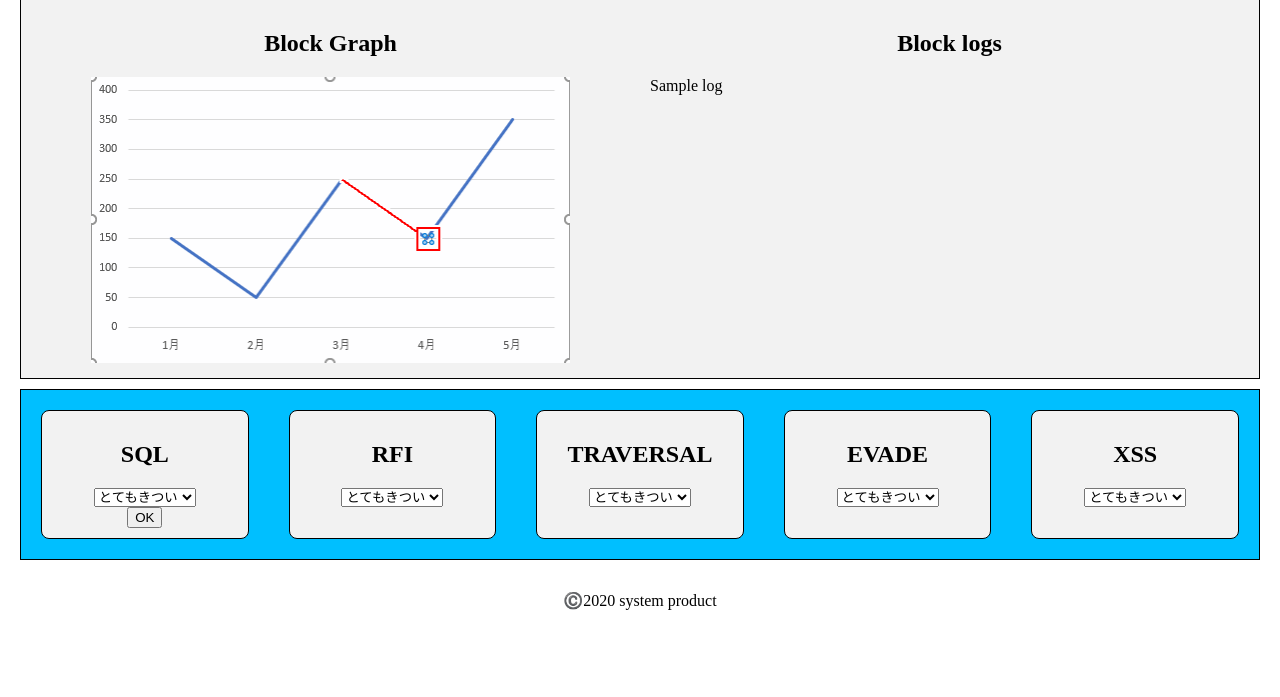
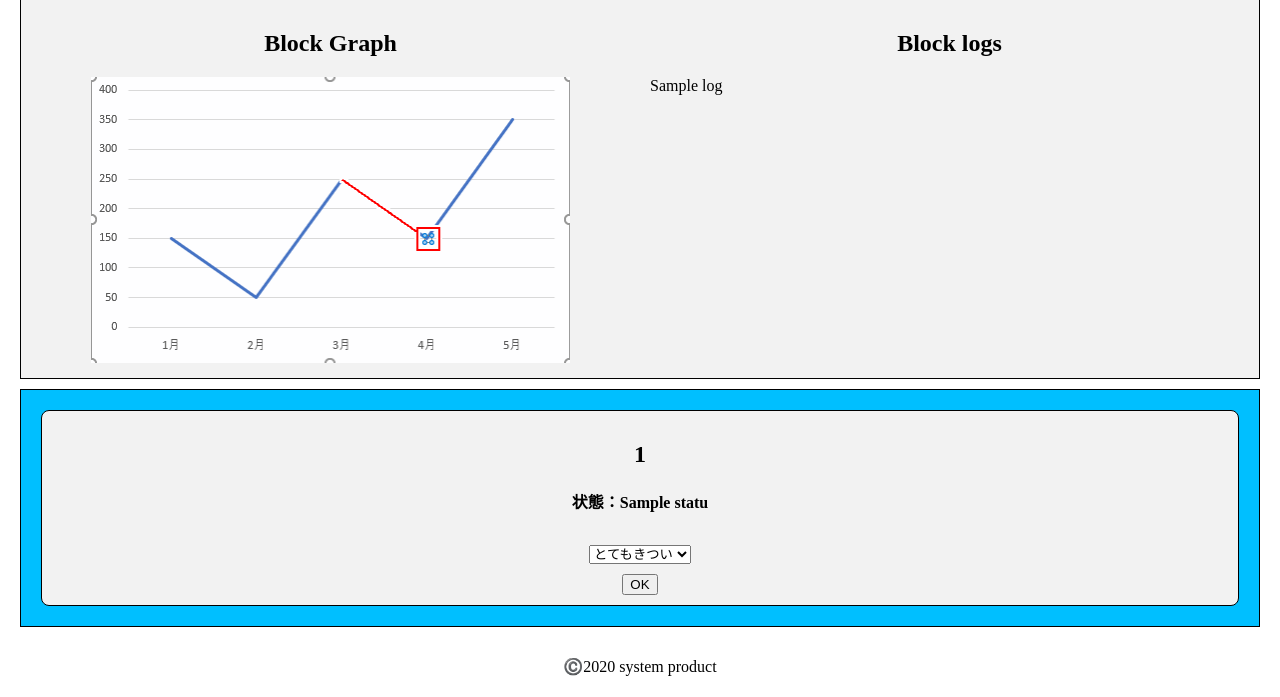
Before and after one commit to Yum-git/SystemProduction_App, a Flask app: template templates/index.html in a window 1280 px wide. Shown: the part 121-818 px from the top of the page. Before the commit the page ends 731 px from the top, so only its background shows below. Run offline with Flask 2, Linux system fonts and the light colour scheme; the template is opened without the code that fills it: most values are stand-ins (such as "Sample title", 1, 10 or a date in 2020); some web fonts are replaced.

Commit message:
fix mockup add

```diff
--- a/main.py
+++ b/main.py
@@ -6,7 +6,14 @@ app = Flask(__name__)
 @app.route("/")
 def index():
     logs = ['20201123 : saoshoahsoa', '20201123 : ahara is xss ']
-    return render_template("index.html", logs=logs)
+    status_all = [['SQL', 'カスタム'], ['RFI', 'とてもきつい'], ['TRAVERSAL', 'きつい'], ['EVADE', 'ゆるい'], ['XSS', 'とてもゆるい']]
+
+    return render_template("index.html", logs=logs, status_all=status_all)
+
+
+@app.route("/api")
+def api():
+    return 'a'
 
 
 @app.route("/favicon.ico")
--- a/static/css/main.css
+++ b/static/css/main.css
@@ -98,6 +98,10 @@ body{
 	text-align: center;
 }
 
+.select-in{
+	margin: 10px;
+}
+
 /*footer*/
 .footer{
 	display: flex;
--- a/templates/index.html
+++ b/templates/index.html
@@ -37,15 +37,19 @@
             </div>
         </div>
         <div class="setting-page">
+            {% for status in status_all %}
             <div class="setting-detail">
                 <div class="title-center">
                     <h2>
-                        SQL
+                        {{ status[0] }}
                     </h2>
+                    <h4>
+                        状態：{{ status[1] }}
+                    </h4>
                 </div>
                 <div class="setting-detail-dropdown">
-                    <form>
-                        <select name="value" class="select-in">
+                    <form action="/api" method="post">
+                        <select name="{{ status[0].lower() }}" class="select-in">
                             <option value="very_hard">とてもきつい</option>
                             <option value="hard">きつい</option>
                             <option value="soft">ゆるい</option>
@@ -56,66 +60,7 @@
                     </form>
                 </div>
             </div>
-            <div class="setting-detail">
-                <div class="title-center">
-                    <h2>
-                        RFI
-                    </h2>
-                </div>
-                <div class="setting-detail-dropdown">
-                    <select name="value">
-                        <option value="very_hard">とてもきつい</option>
-                        <option value="hard">きつい</option>
-                        <option value="soft">ゆるい</option>
-                        <option value="very_soft">とてもゆるい</option>
-                    </select>
-                </div>
-            </div>
-            <div class="setting-detail">
-                <div class="title-center">
-                    <h2>
-                        TRAVERSAL
-                    </h2>
-                </div>
-                <div class="setting-detail-dropdown">
-                    <select name="value">
-                        <option value="very_hard">とてもきつい</option>
-                        <option value="hard">きつい</option>
-                        <option value="soft">ゆるい</option>
-                        <option value="very_soft">とてもゆるい</option>
-                    </select>
-                </div>
-            </div>
-            <div class="setting-detail">
-                <div class="title-center">
-                    <h2>
-                        EVADE
-                    </h2>
-                </div>
-                <div class="setting-detail-dropdown">
-                    <select name="value">
-                        <option value="very_hard">とてもきつい</option>
-                        <option value="hard">きつい</option>
-                        <option value="soft">ゆるい</option>
-                        <option value="very_soft">とてもゆるい</option>
-                    </select>
-                </div>
-            </div>
-            <div class="setting-detail">
-                <div class="title-center">
-                    <h2>
-                        XSS
-                    </h2>
-                </div>
-                <div class="setting-detail-dropdown">
-                    <select name="value">
-                        <option value="very_hard">とてもきつい</option>
-                        <option value="hard">きつい</option>
-                        <option value="soft">ゆるい</option>
-                        <option value="very_soft">とてもゆるい</option>
-                    </select>
-                </div>
-            </div>
+            {% endfor %}
         </div>
     </div>
     <div class="footer">
```
